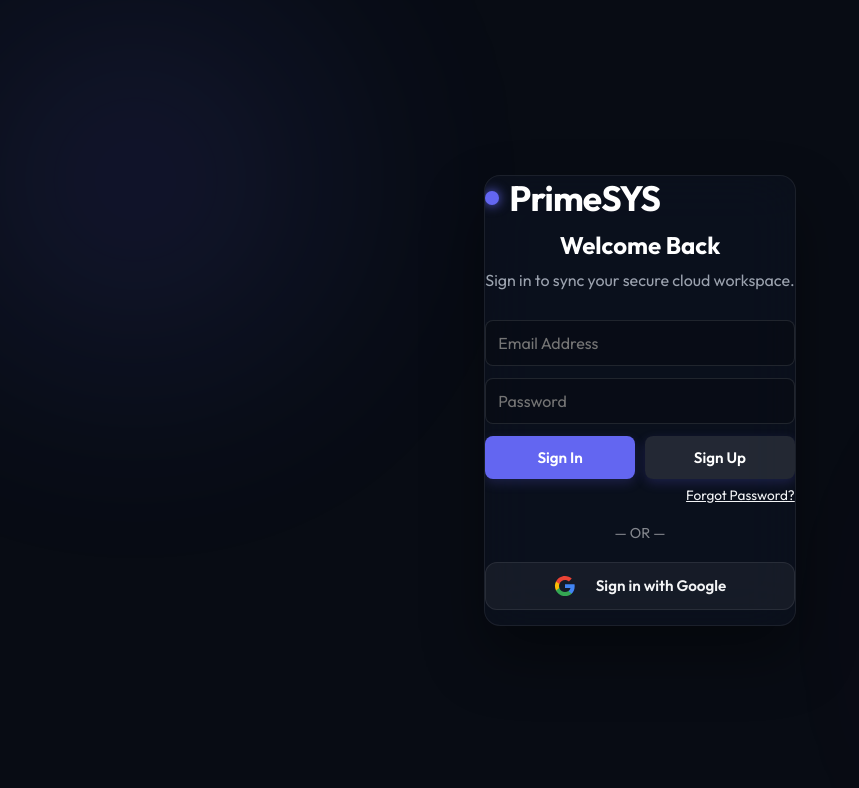
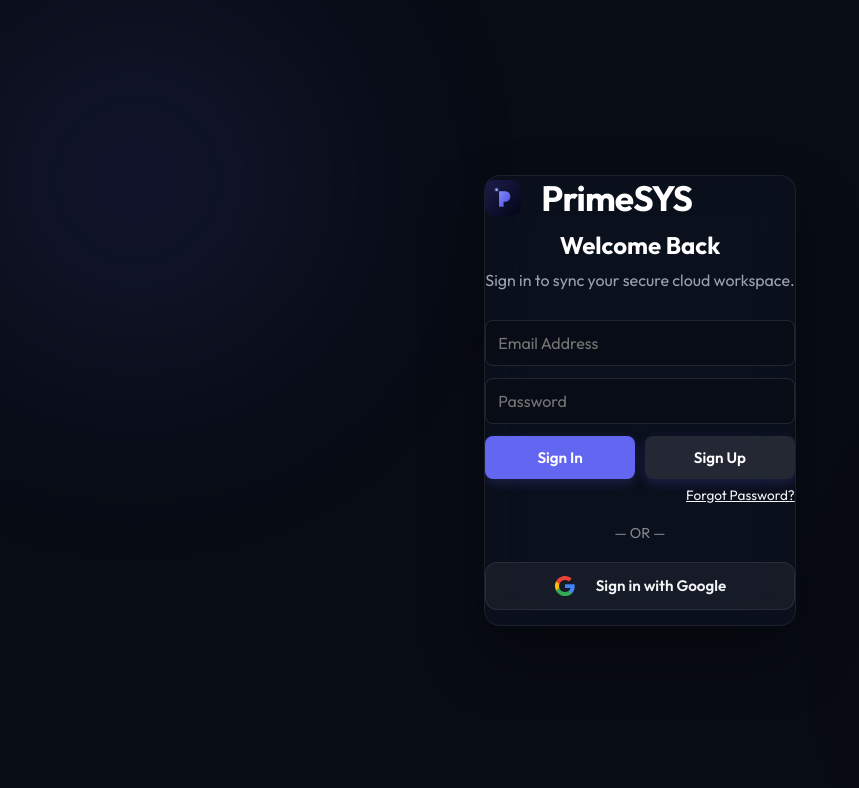
Before and after one commit to PrimeMITHU09/PrimeSYS01, a plain HTML site: page index.html in a window 1280 px wide. Shown: the top 788 px of the page, without its empty margins (0-859 px from the left). Drawn offline with Linux system fonts and the light colour scheme; no server answers.

Commit message:
Add files via upload

```diff
--- a/index.html
+++ b/index.html
@@ -14,7 +14,7 @@
   <meta name="theme-color" content="#080c14">
   <link rel="apple-touch-icon" href="icon.svg">
   <!-- CSS Stylesheet -->
-  <link rel="stylesheet" href="style.css?v=2.6.2">
+  <link rel="stylesheet" href="style.css?v=3.0.0">
   <!-- Firebase SDKs (Compat format for ease of use) -->
   <script src="https://www.gstatic.com/firebasejs/9.23.0/firebase-app-compat.js"></script>
   <script src="https://www.gstatic.com/firebasejs/9.23.0/firebase-auth-compat.js"></script>
@@ -36,7 +36,7 @@
   <div id="firebaseLoginScreen" class="login-wrapper">
     <div class="glass-card login-card">
       <div class="logo" style="justify-content: center; font-size: 2.2rem; margin-bottom: 10px;">
-        <span class="logo-dot" style="width:14px; height:14px;"></span> PrimeSYS
+        <img src="icon.svg" style="width:36px; height:36px; margin-right:10px; border-radius: 8px;"> PrimeSYS
       </div>
       <h2 style="text-align: center; margin-bottom: 10px; color: #fff;">Welcome Back</h2>
       <p style="text-align: center; color: var(--text-secondary); margin-bottom: 30px;">Sign in to sync your secure cloud workspace.</p>
@@ -83,7 +83,7 @@
         <!-- Left Sidebar Navigation -->
         <aside class="sidebar">
           <div class="logo" id="dashboardLogo" style="cursor: pointer;" title="Refresh Dashboard">
-            <span class="logo-dot"></span> PrimeSYS
+            <img src="icon.svg" style="width:30px; height:30px; margin-right:8px; border-radius: 6px;"> PrimeSYS
           </div>
           <nav class="sidebar-nav">
             <button class="nav-item active" data-tab="notepadTab">
```
